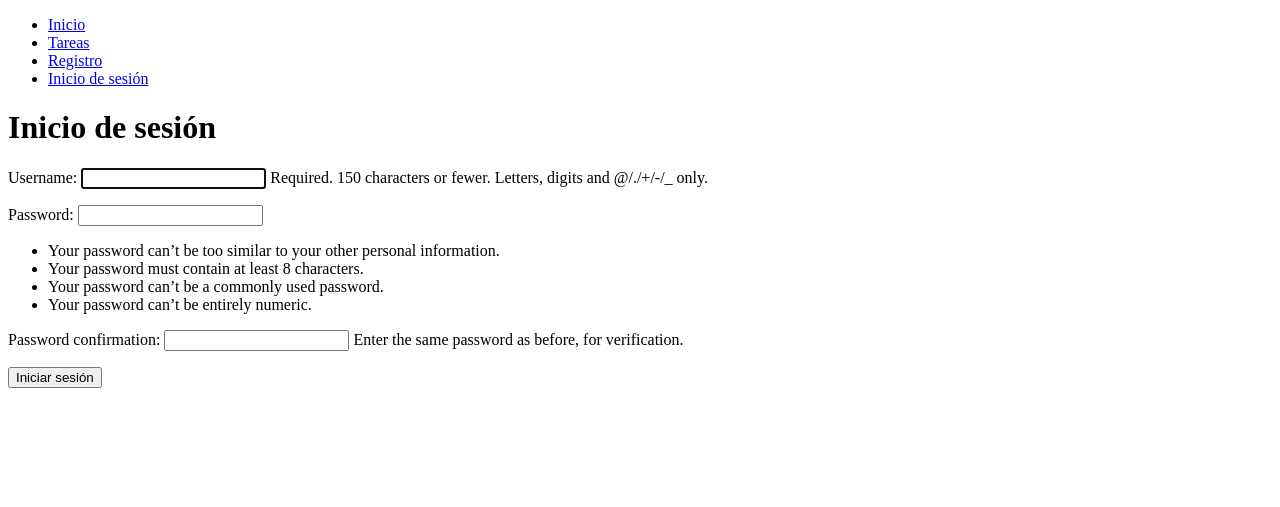
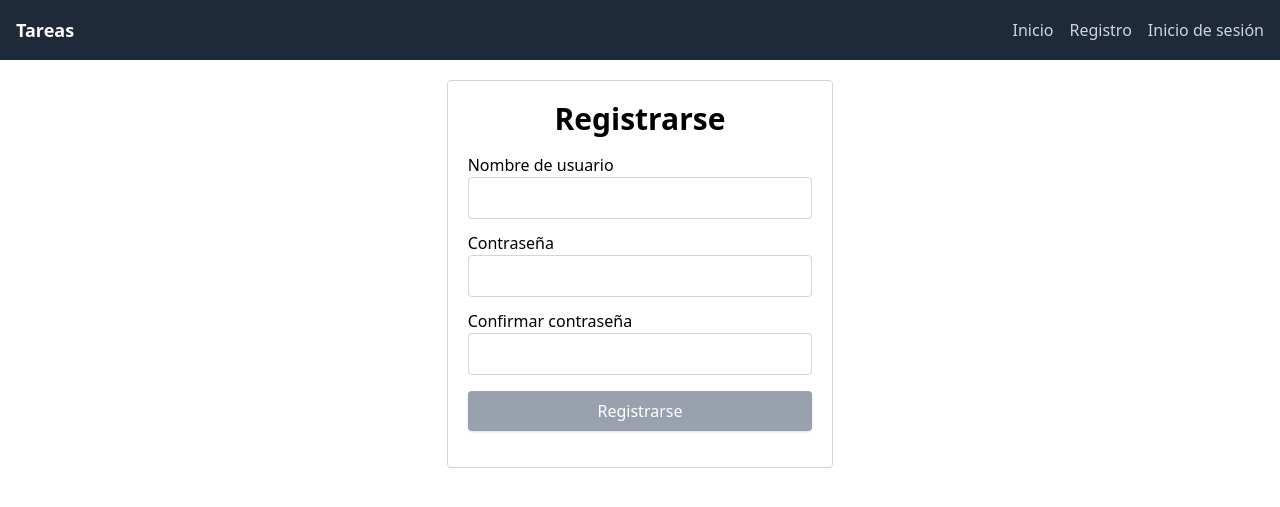
Before and after one commit to nisa6delgado/django-crud-auth, a Django app: page /signup/ in a window 1280 px wide. Shown: the top 507 px of the page. Run offline with Django 5.2, Linux system fonts and the light colour scheme.

Commit message:
CRUD de tareas

```diff
--- a/app/settings.py
+++ b/app/settings.py
@@ -117,6 +117,8 @@ USE_TZ = True
 
 STATIC_URL = 'static/'
 
+LOGIN_URL = 'signup'
+
 # Default primary key field type
 # https://docs.djangoproject.com/en/5.2/ref/settings/#default-auto-field
 
--- a/app/urls.py
+++ b/app/urls.py
@@ -23,8 +23,11 @@ urlpatterns = [
     path('', views.home, name='home'),
     path('signup/', views.signup, name='signup'),
     path('tasks/', views.tasks, name='tasks'),
+    path('tasks/completed/', views.completed, name='completed'),
     path('tasks/create/', views.create, name='create'),
     path('tasks/<int:id>/', views.show, name='show'),
+    path('tasks/<int:id>/complete', views.complete, name='complete'),
     path('logout/', views.signout, name='logout'),
+    path('tasks/<int:id>/delete', views.delete, name='delete'),
     path('signin/', views.signin, name='signin'),
 ]
--- a/tasks/templates/signup.html
+++ b/tasks/templates/signup.html
@@ -1,15 +1,32 @@
 {% extends 'template.html' %}
 
 {% block content %}
-    <h1>Inicio de sesión</h1>
+    <div class="grid grid-cols-3">
+        <div class="col-start-2">
+            <form method="POST" class="border border-gray-300 rounded m-5 p-5">
+                <h1 class="text-3xl font-bold mb-4 text-center">Registrarse</h1>
 
-    {{ error }}
+                {{ error }}
 
-    <form method="POST">
-        {% csrf_token %}
+                {% csrf_token %}
 
-        {{ form.as_p }}
+                <div class="mb-3 w-full">
+                    <label for="username">Nombre de usuario</label>
+                    <input type="text" name="username" class="w-full block p-2 border border-gray-300 rounded" required>
+                </div>
 
-        <button>Iniciar sesión</button>
-    </form>
+                <div class="mb-3 w-full">
+                    <label for="password1">Contraseña</label>
+                    <input type="password" name="password1" class="w-full block p-2 border border-gray-300 rounded" required>
+                </div>
+
+                <div class="mb-4 w-full">
+                    <label for="password2">Confirmar contraseña</label>
+                    <input type="password" name="password2" class="w-full block p-2 border border-gray-300 rounded" required>
+                </div>
+
+                <button class="mb-4 bg-gray-400 text-white p-2 w-full rounded shadow">Registrarse</button>
+            </form>
+        </div>
+    </div>
 {% endblock %}
--- a/tasks/templates/template.html
+++ b/tasks/templates/template.html
@@ -4,32 +4,48 @@
     <meta charset="UTF-8">
     <meta name="viewport" content="width=device-width, initial-scale=1.0">
     <title>Django CRUD & Auth</title>
+
+    <script src="https://cdn.jsdelivr.net/npm/@tailwindcss/browser@4"></script>
 </head>
 <body>
-    <nav>
-        <ul>
-            <li>
-                <a href="/">Inicio</a>
-            </li>
+    <nav class="bg-gray-800 p-4">
+        <div class="container mx-auto flex items-center justify-between">
+            <div>
+                <a href="/" class="text-white text-lg font-bold">Tareas</a>
+            </div>
 
-            <li>
-                <a href="/tasks">Tareas</a>
-            </li>
+            <div class="flex space-x-4">
+                <div class="text-gray-300 hover:text-white">
+                    <a href="/">Inicio</a>
+                </div>
 
-            {% if user.is_authenticated %}
-                <li>
-                    <a href="/logout">Cerrar sesión</a>
-                </li>
-            {% else %}
-                <li>
-                    <a href="/signup">Registro</a>
-                </li>
+                {% if user.is_authenticated %}
+                    <div class="text-gray-300 hover:text-white">
+                        <a href="{% url 'tasks' %}">Tareas pendientes</a>
+                    </div>
 
-                <li>
-                    <a href="/signin">Inicio de sesión</a>
-                </li>
-            {% endif %}
-        </ul>
+                    <div class="text-gray-300 hover:text-white">
+                        <a href="{% url 'completed' %}">Tareas completadas</a>
+                    </div>
+
+                    <div class="text-gray-300 hover:text-white">
+                        <a href="{% url 'create' %}">Crear tarea</a>
+                    </div>
+
+                    <div class="text-gray-300 hover:text-white">
+                        <a href="{% url 'logout' %}">Cerrar sesión</a>
+                    </div>
+                {% else %}
+                    <div class="text-gray-300 hover:text-white">
+                        <a href="{% url 'signup' %}">Registro</a>
+                    </div>
+
+                    <div class="text-gray-300 hover:text-white">
+                        <a href="{% url 'signin' %}">Inicio de sesión</a>
+                    </div>
+                {% endif %}
+            </div>
+        </div>
     </nav>
 
     {% block content %}
--- a/tasks/views.py
+++ b/tasks/views.py
@@ -5,10 +5,13 @@ from django.contrib.auth import login, logout, authenticate
 from django.db import IntegrityError
 from .forms import TaskForm
 from .models import Task
+from django.utils import timezone
+from django.contrib.auth.decorators import login_required
 
-# Create your views here.
+
 def home(request):
     return render(request, 'home.html')
+
 
 def signup(request):
     if request.method == 'GET':
@@ -40,6 +43,8 @@ def signup(request):
             'error': 'Password do not match'
         })
 
+
+@login_required
 def tasks(request):
     tasks = Task.objects.filter(
         user=request.user,
@@ -50,6 +55,32 @@ def tasks(request):
         'tasks': tasks
     })
 
+
+@login_required
+def tasks(request):
+    tasks = Task.objects.filter(
+        user=request.user,
+        completed__isnull=True
+    )
+
+    return render(request, 'tasks/index.html', {
+        'tasks': tasks
+    })
+
+
+@login_required
+def completed(request):
+    tasks = Task.objects.filter(
+            user=request.user,
+            completed__isnull=False
+        ).order_by('-completed')
+
+    return render(request, 'tasks/index.html', {
+        'tasks': tasks
+    })
+
+
+@login_required
 def create(request):
     if request.method == 'GET':
         return render(request, 'tasks/create.html', {
@@ -70,15 +101,57 @@ def create(request):
                 'error': 'Please provide valid data'
             })
 
+
+@login_required
 def show(request, id):
-    task = get_object_or_404(Task, pk=id)
-    return render(request, 'tasks/show.html', {
-        'task': task
-    })
+    task = get_object_or_404(Task, pk=id, user=request.user)
 
+    if request.method == 'GET':
+        form = TaskForm(instance=task)
+        return render(request, 'tasks/show.html', {
+            'task': task,
+            'form': form,
+        })
+
+    else:
+        try:
+            form = TaskForm(request.POST, instance=task)
+            form.save()
+            return redirect('tasks')
+
+        except ValueError:
+            return render(request, 'tasks/show.html', {
+                'task': task,
+                'form': form,
+                'error': 'Error actualizando tarea'
+            })
+
+
+@login_required
+def complete(request, id):
+    task = get_object_or_404(Task, pk=id, user=request.user)
+
+    if request.method == 'POST':
+        task.completed = timezone.now()
+        task.save()
+
+        return redirect('tasks')
+
+
+@login_required
+def delete(request, id):
+    task = get_object_or_404(Task, pk=id, user=request.user)
+
+    if request.method == 'POST':
+        task.delete()
+        return redirect('tasks')
+
+
+@login_required
 def signout(request):
     logout(request)
     return redirect('home')
+
 
 def signin(request):
     if request.method == 'GET':
```
Also changed, not shown: tasks/templates/home.html (+8 -1 lines), tasks/templates/signin.html (+19 -9 lines), tasks/templates/tasks/index.html (+7 -1 lines), tasks/templates/tasks/show.html (+19 -0 lines), db.sqlite3.
